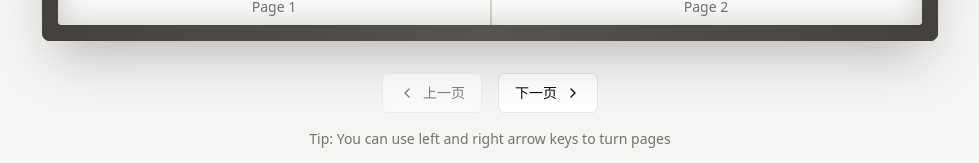
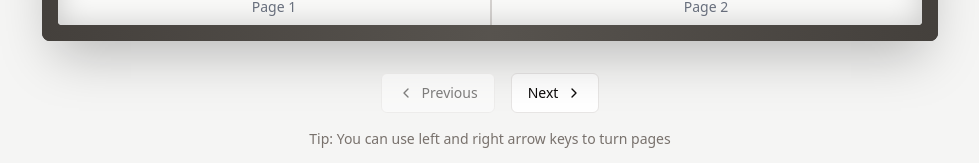
Before and after one commit to ChungBound/pageFlip-demo, a Next.js app: page /book-simulation/manual in a window 1280 px wide. Shown: the part 561-724 px from the top of the page, without its empty margins (150-1129 px from the left). Built offline with nearby package versions, Linux system fonts and the light colour scheme.

Commit message:
update previous and next page button

```diff
--- a/components/book-component.tsx
+++ b/components/book-component.tsx
@@ -430,7 +430,7 @@ export function BookComponent({
             className="flex items-center gap-2"
           >
             <ChevronLeft size={16} />
-            上一页
+            Previous
           </Button>
           <Button
             variant="outline"
@@ -438,7 +438,7 @@ export function BookComponent({
             disabled={normalizedIndex + 2 >= bookPages.length || isAnimating}
             className="flex items-center gap-2"
           >
-            下一页
+            Next
             <ChevronRight size={16} />
           </Button>
         </div>
```
